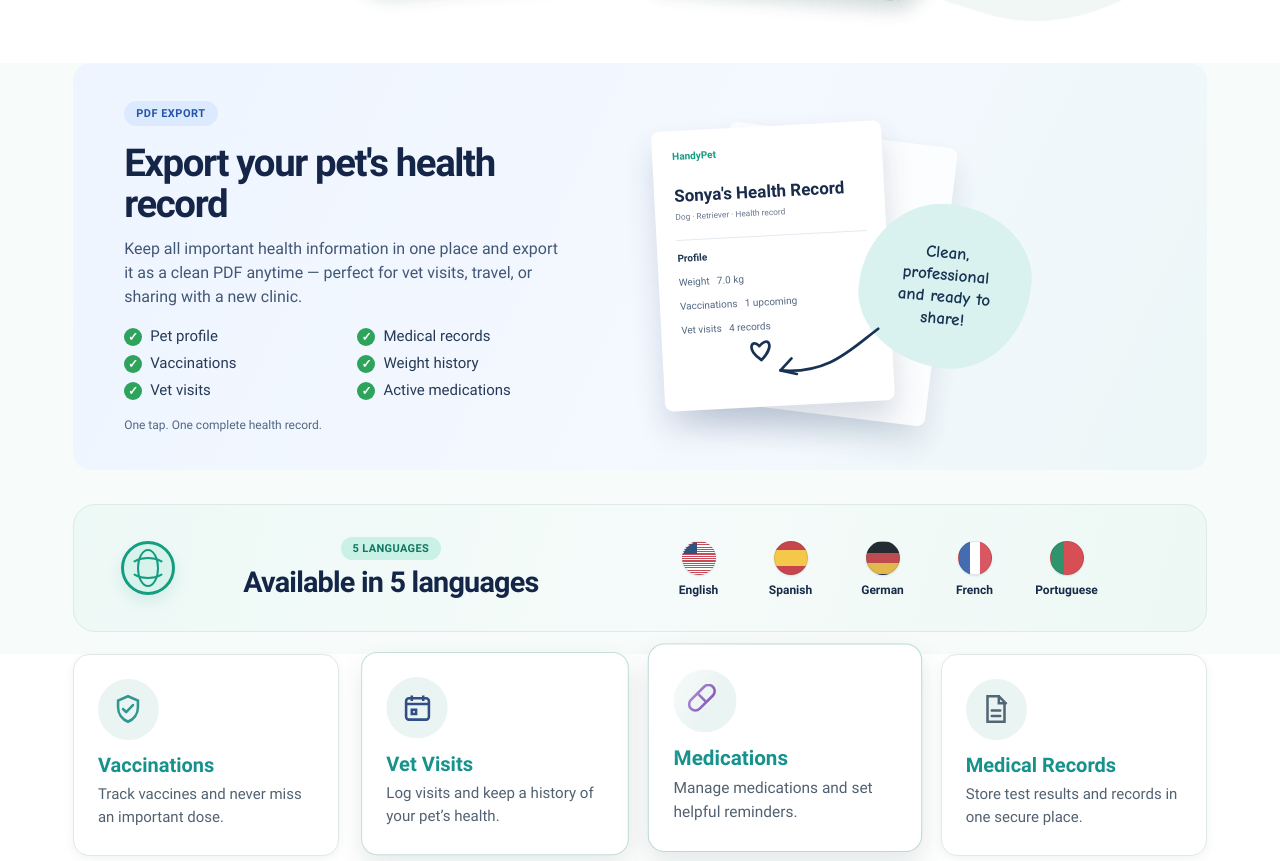
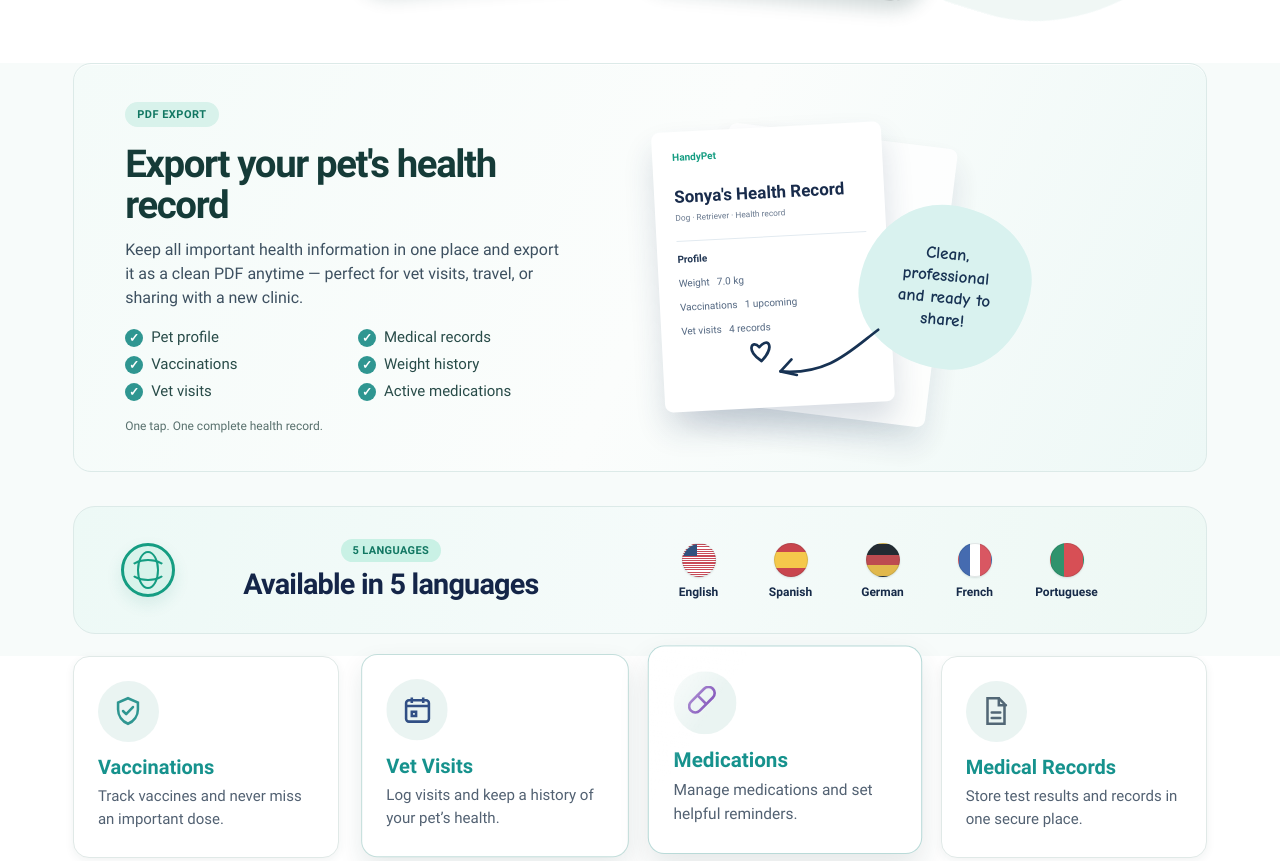
Before and after one commit to vklim-aqa/handypet-website, a plain HTML site: page index.html in a window 1280 px wide. Shown: the part 1395-2256 px from the top of the page. Drawn offline with Linux system fonts and the light colour scheme.

Commit message:
Softened the PDF export section to match the site palette:

```diff
--- a/index.html
+++ b/index.html
@@ -8,7 +8,7 @@
     content="HandyPet keeps your pet's health records, reminders, and care history in one secure place." />
   <title>HandyPet — Your pet's health, all in one place</title>
   <link rel="icon" type="image/png" href="assets/icon-white.png" />
-  <link rel="stylesheet" href="styles.css?v=34" />
+  <link rel="stylesheet" href="styles.css?v=35" />
   <script src="script.js?v=5" defer></script>
 </head>
 
--- a/styles.css
+++ b/styles.css
@@ -1358,8 +1358,10 @@ body {
     min-height: 360px;
     margin: 0 clamp(28px, 5.7vw, 84px) 34px;
     padding: 38px clamp(28px, 4vw, 58px);
+    border: 1px solid #dceae8;
     border-radius: 18px;
-    background: linear-gradient(115deg, #eef5ff, #f4f8ff 55%, #edf7f7);
+    background: linear-gradient(115deg, #f4fbf9, #fbfdfc 52%, #edf8f6);
+    box-shadow: inset 0 1px 0 rgba(255, 255, 255, .82);
     overflow: hidden
 }
 
@@ -1371,8 +1373,8 @@ body {
     display: inline-block;
     padding: 6px 12px;
     border-radius: 999px;
-    background: #dceaff;
-    color: #2754a5;
+    background: #d8f2eb;
+    color: #117762;
     font-size: 11px;
     font-weight: 700;
     letter-spacing: .5px
@@ -1380,7 +1382,7 @@ body {
 
 .export-copy h2 {
     margin: 16px 0 12px;
-    color: #142548;
+    color: var(--ink);
     font-size: clamp(30px, 3vw, 43px);
     line-height: 1.08;
     letter-spacing: -1.4px
@@ -1388,7 +1390,7 @@ body {
 
 .export-copy p {
     margin: 0;
-    color: #425675;
+    color: var(--body);
     font-size: 16px;
     line-height: 1.5
 }
@@ -1400,7 +1402,7 @@ body {
     margin: 18px 0;
     padding: 0;
     list-style: none;
-    color: #253957;
+    color: #284b48;
     font-size: 15px
 }
 
@@ -1412,7 +1414,7 @@ body {
     height: 18px;
     margin-right: 8px;
     border-radius: 50%;
-    background: #2ea35c;
+    background: var(--teal);
     color: #fff;
     font-size: 12px;
     font-weight: 700
@@ -1421,7 +1423,7 @@ body {
 .export-note {
     display: block;
     margin-top: 8px;
-    color: #526783;
+    color: #58706d;
     font-size: 12px
 }
 
```
